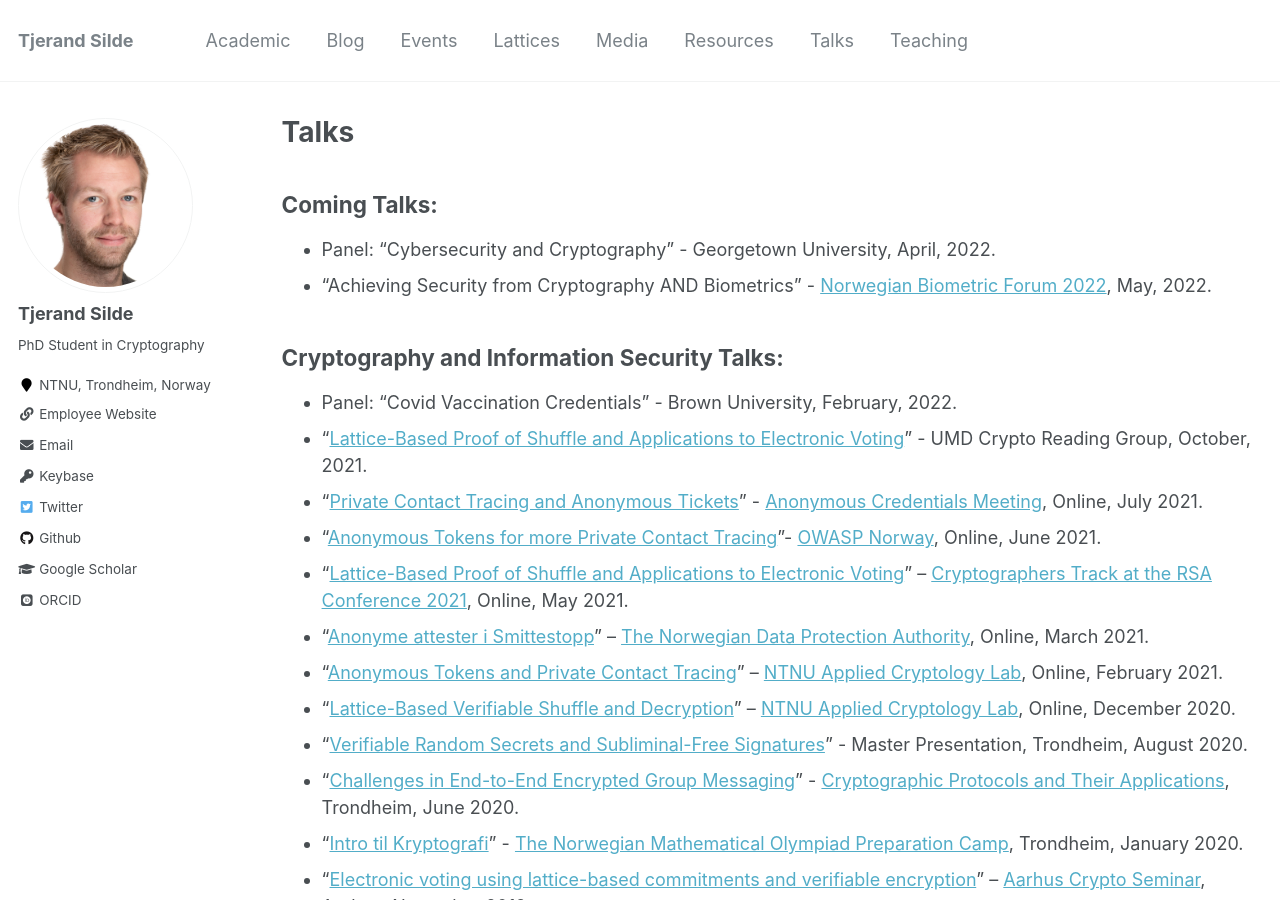
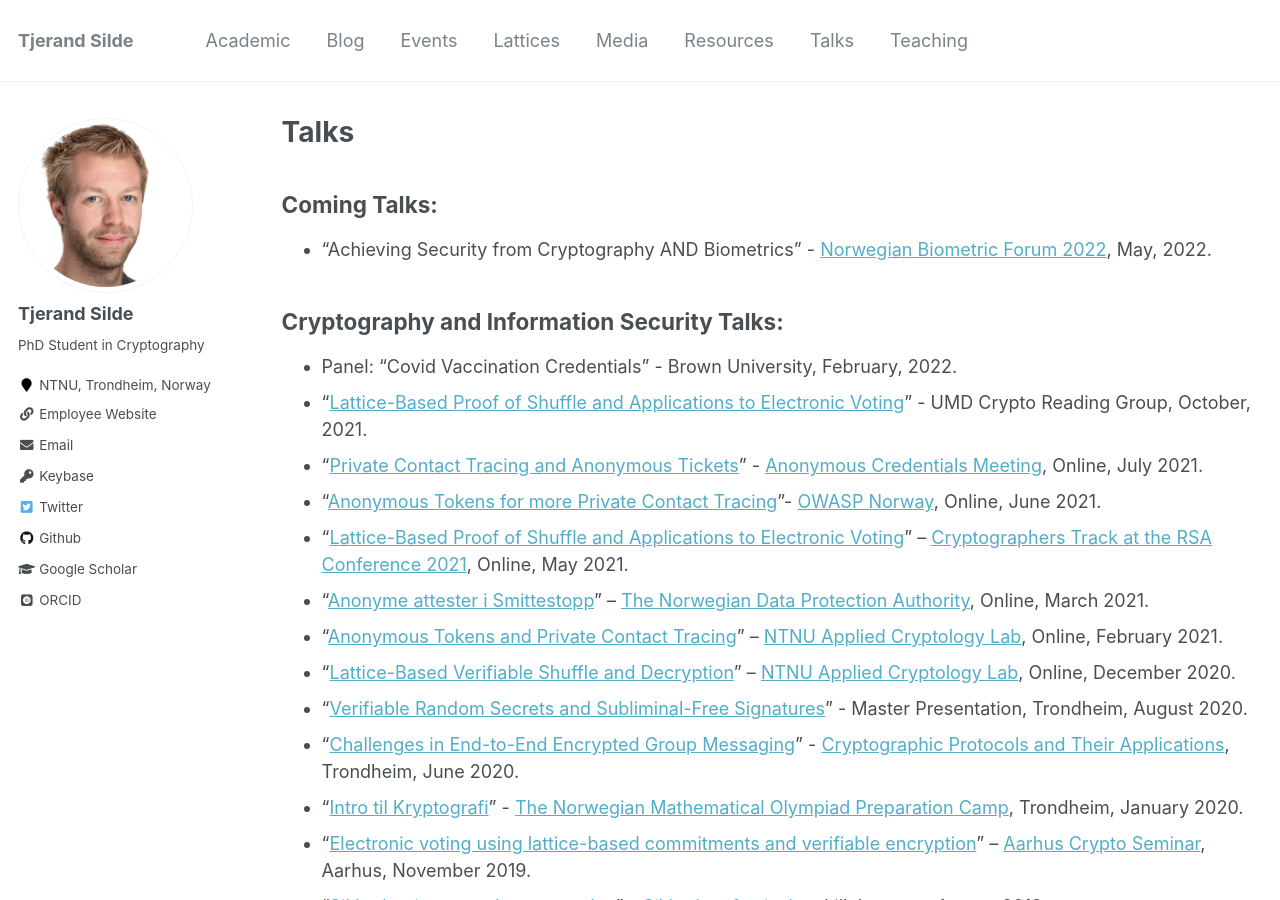
Before and after one commit to tjesi/tjesi.github.io, a Jekyll site: the page built from _pages/talks.md, in a window 1280 px wide and 900 px high. Built offline with Jekyll 4.4.1, drawn with Linux system fonts in a browser that asks for light colours; some web fonts are replaced.

Commit message:
Update talks.md

```diff
--- a/_pages/talks.md
+++ b/_pages/talks.md
@@ -7,7 +7,6 @@ author_profile: true
 
 ## Coming Talks:
 
-* Panel: "Cybersecurity and Cryptography" - Georgetown University, April, 2022.
 * "Achieving Security from Cryptography AND Biometrics" - [Norwegian Biometric Forum 2022](https://eab.org/events/program/285), May, 2022.
 
 ## Cryptography and Information Security Talks:
```
